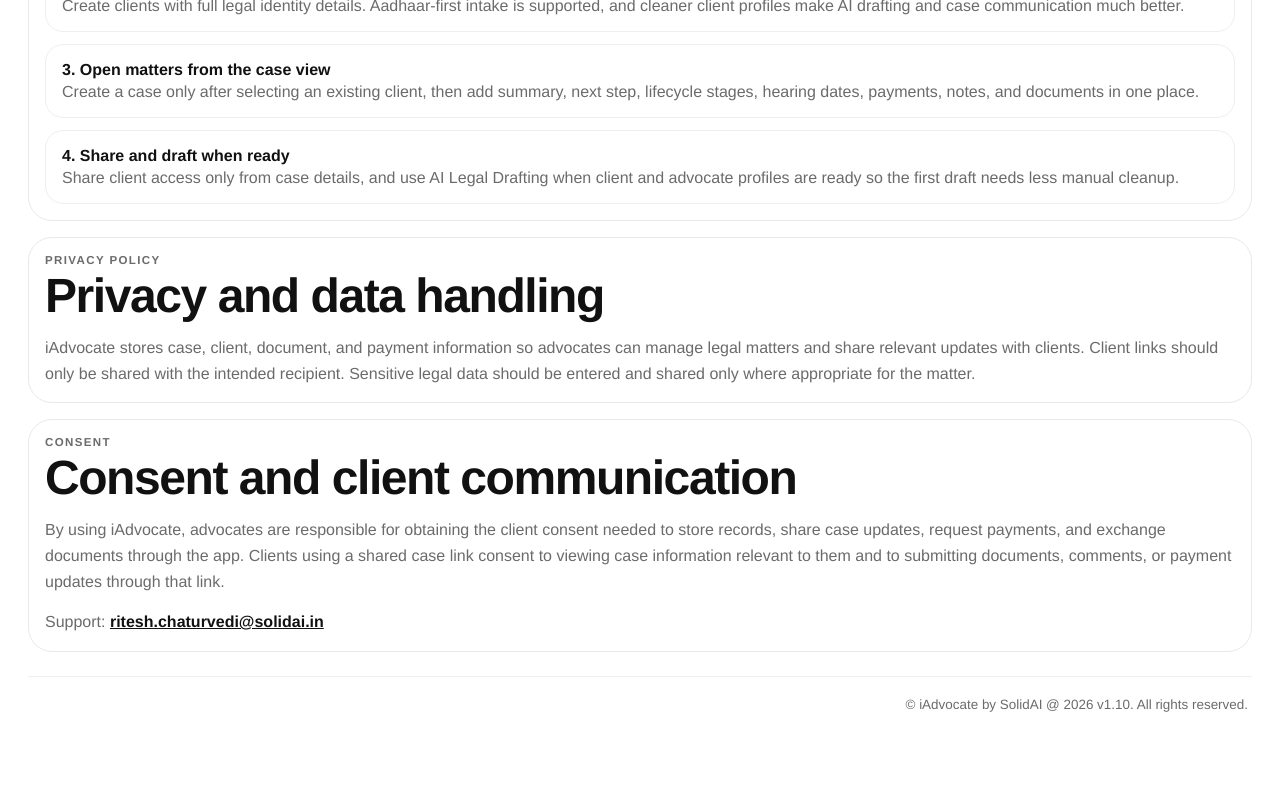
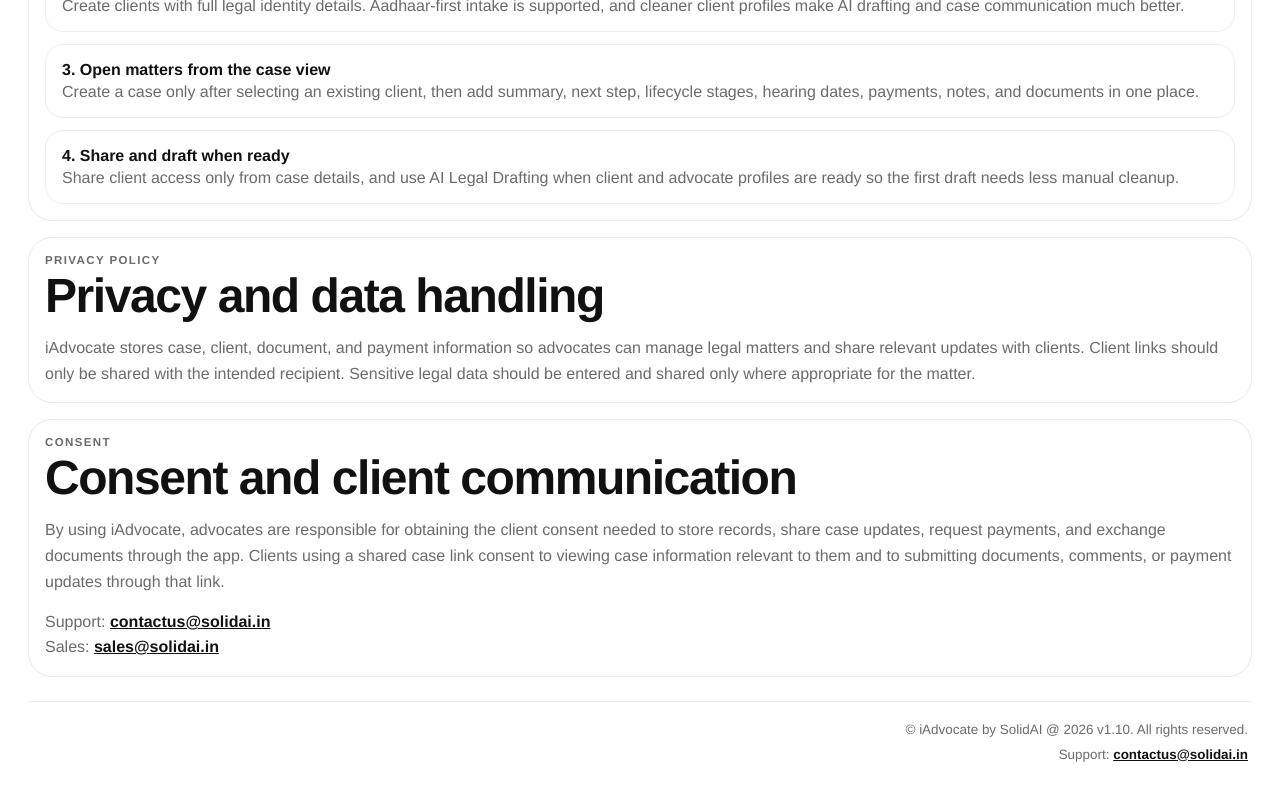
Before and after one commit to efgritesh/in-solidai-myadvocate, a React (Create React App) app: page /about in a window 1280 px wide. Shown: the part 1454-2254 px from the top of the page. Before the commit the page ends 2206 px from the top, so only its background shows below. Built offline with nearby package versions, Linux system fonts and the light colour scheme; no server answers.

Commit message:
Add public contact email addresses

```diff
--- a/src/components/About.js
+++ b/src/components/About.js
@@ -81,7 +81,12 @@
           </div>
         </div>
         <p className="empty-state">{t('consentBody')}</p>
-        <p className="helper-text top-space">{t('supportEmailLabel')} <a className="text-link" href="mailto:ritesh.chaturvedi@solidai.in">ritesh.chaturvedi@solidai.in</a></p>
+        <p className="helper-text top-space">
+          {t('supportEmailLabel')} <a className="text-link" href="mailto:contactus@solidai.in">contactus@solidai.in</a>
+        </p>
+        <p className="helper-text">
+          Sales: <a className="text-link" href="mailto:sales@solidai.in">sales@solidai.in</a>
+        </p>
       </section>
     </PageShell>
   );
--- a/src/components/FooterBar.js
+++ b/src/components/FooterBar.js
@@ -8,6 +8,9 @@
   return (
     <footer className="app-footer">
       <p className="app-footer__copy">{t('copyrightLine', { version: APP_VERSION })}</p>
+      <p className="app-footer__copy">
+        {t('supportEmailLabel')} <a className="text-link" href="mailto:contactus@solidai.in">contactus@solidai.in</a>
+      </p>
     </footer>
   );
 };
--- a/src/components/Login.js
+++ b/src/components/Login.js
@@ -108,6 +108,9 @@
             <Link className="text-link" to="/about#privacy">{t('privacyPolicy')}</Link> {' | '}
             <Link className="text-link" to="/about#consent">{t('consent')}</Link>
           </p>
+          <p className="helper-text auth-footer">
+            {t('supportEmailLabel')} <a className="text-link" href="mailto:contactus@solidai.in">contactus@solidai.in</a>
+          </p>
           {error ? <p className="error-text">{error}</p> : null}
         </div>
       </div>
--- a/src/components/SignUp.js
+++ b/src/components/SignUp.js
@@ -143,7 +143,10 @@
             <Link className="text-link" to="/about#consent">{t('consent')}</Link>
           </p>
           <p className="helper-text auth-footer">
-            {t('supportEmailLabel')} <a className="text-link" href="mailto:ritesh.chaturvedi@solidai.in">ritesh.chaturvedi@solidai.in</a>
+            {t('supportEmailLabel')} <a className="text-link" href="mailto:contactus@solidai.in">contactus@solidai.in</a>
+          </p>
+          <p className="helper-text auth-footer">
+            Sales: <a className="text-link" href="mailto:sales@solidai.in">sales@solidai.in</a>
           </p>
           {error ? <p className="error-text">{error}</p> : null}
         </div>
```
